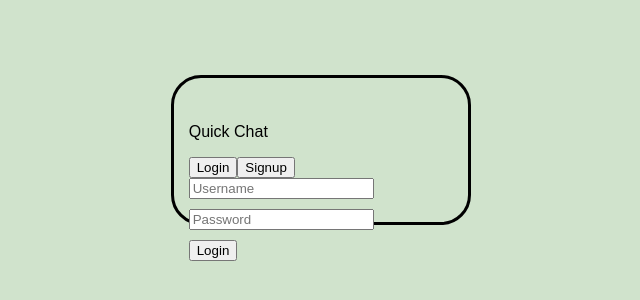
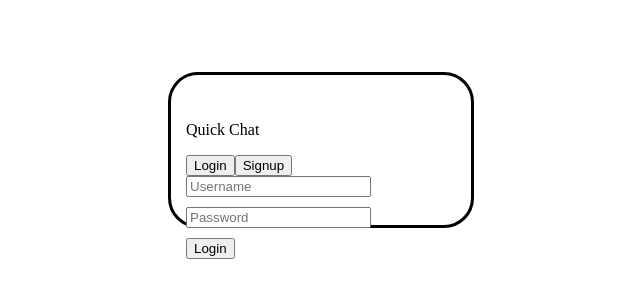
Before and after one commit to JohnSalinas123/chat-app, a React (Create React App) app in the folder frontend/: page / in a window 1280 px wide. Shown: the part 250-550 px from the top of the page, without its empty margins (319-959 px from the left). Built offline with nearby package versions, Linux system fonts and the light colour scheme; no server answers.

Commit message:
removed general styling, minor style changes to chat window

```diff
--- a/frontend/src/styles/chat.css
+++ b/frontend/src/styles/chat.css
@@ -1,33 +1,4 @@
-:root {
-    --light-green: #D0E3CC;
-    --light-yellow: #F7FFDD;
-    --lemon-yellow: #FCFDAF;
-    --buff: #EFD780;
-    --earth-yellow: #DBA159;
-}
-#root {
-    width: 100%;
-    height: 100%;
-}
 
-html, body{
-    margin: 0;
-    padding: 0;
-    width: 100%;
-    height: 100%;
-    box-sizing: border-box;
-    font-family: sans-serif;
-
-}
-
-body {
-    background-color: var(--light-green);
-}
-
-*, *::before, *::after {
-    box-sizing: inherit;
-
-}
 
 /* ---SCROLL BAR--- */
 
@@ -40,7 +11,7 @@ body {
 }
 
 .chatbox::-webkit-scrollbar-thumb {
-    background: var(--buff);
+    background: var(--light);
     border-radius: 10px;
 }
 
@@ -50,7 +21,9 @@ body {
 .current-user-box {
     display: inline-block;
     width: 100%;
-    height: 30px;
+    height: 50px;
+    font-size: 25px;
+    color: #fff
 
 }
 
@@ -68,12 +41,10 @@ body {
     flex-direction: column;
     border: 3px solid black;
     border-radius: 30px;
-    margin:auto;
-    width: 75%;
+    margin: auto;
+    width: 60%;
     height: 90%;
-    margin-top: 5vh;
-    margin-bottom: 5vh;
-    background-color: var(--earth-yellow);
+    background-color: var(--dark);
 
 }
 
@@ -81,10 +52,10 @@ body {
     overflow-y: scroll;
     flex: 1;
     border: 3px solid black;
-    border-radius: 30px 10px 10px 30px;
+    border-radius: 10px;
     width: 90%;
     margin-left: 5%;
-    background-color: var(--lemon-yellow)
+    background-color: var(--light)
 
 }
 
@@ -93,16 +64,16 @@ body {
 .chat-input {
     margin: auto;
     width: 90%;
-    height: 56px;
+    height: 70px;
 }
 
 .chat-textbox-box {
-    background-color: var(--light-yellow);
+    background-color: var(--lightest);
     border: 3px solid black;
-    border-radius: 30px;
+    border-radius: 20px;
     display: inline-block;
     width: 76%;
-    height: 30px;
+    height: 40px;
     margin-top: 13px;
     margin-bottom: 13px;
     margin-right: 3%;
@@ -114,6 +85,7 @@ body {
     width: 96%;
     height: 100%;
     margin-left: 2%;
+    font-size: 22px;
 
 }
 
@@ -124,9 +96,10 @@ input:focus {
 .chat-button {
     border: 3px solid black;
     border-radius: 30px;
-    background-color: var(--buff);
+    background-color: orange;
     width: 21%;
-    height: 30px;
+    height: 40px;
+    font-size: 20px;
 
 }
 
```
